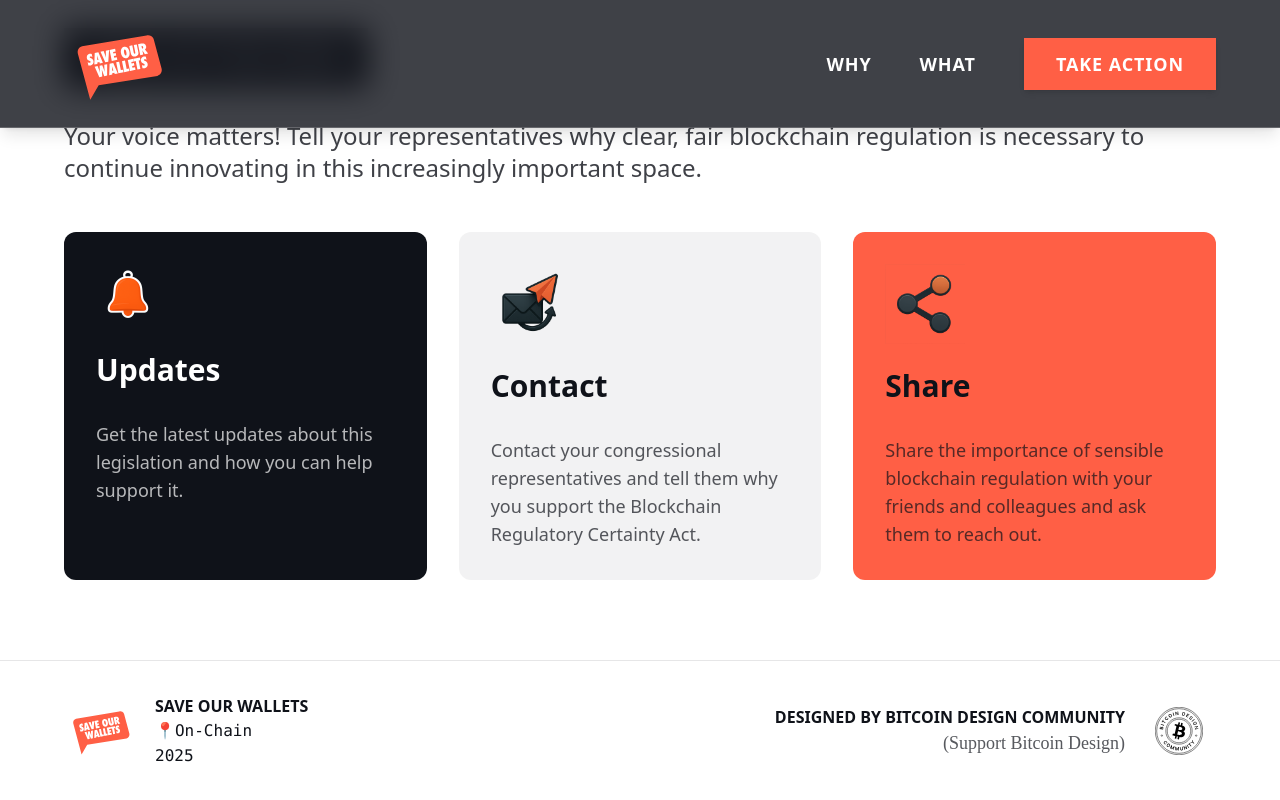
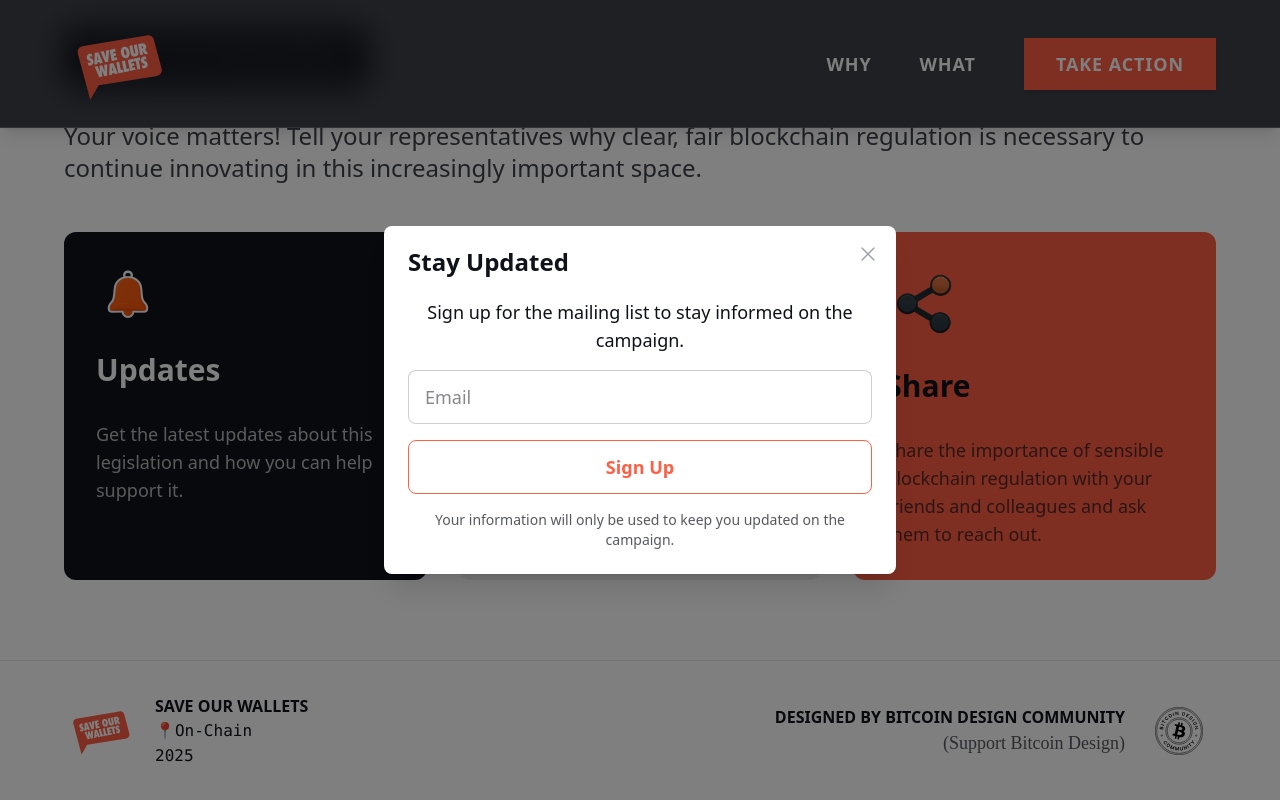
Before and after one commit to swedishfrenchpress/save-our-wallets, a Nuxt app: page / in a window 1280 px wide. Both pictures are taken after a click on the element 245 px from the left and 6107 px from the top of the page. Shown: the part 5701-6501 px from the top of the page. Built offline with nearby package versions, Linux system fonts and the light colour scheme.

Commit message:
added modal for the updates card in the take action section.

```diff
--- /dev/null
+++ b/components/UpdatesModal.vue
@@ -0,0 +1,135 @@
+<!-- components/UpdatesModal.vue -->
+<template>
+  <div v-if="isOpen" class="fixed inset-0 z-50 overflow-y-auto" aria-labelledby="modal-title" role="dialog" aria-modal="true">
+    <!-- Background overlay -->
+    <div class="fixed inset-0 bg-black bg-opacity-50 transition-opacity" @click="closeModal"></div>
+
+    <!-- Modal panel -->
+    <div class="flex min-h-full items-end justify-center p-4 text-center sm:items-center sm:p-0">
+      <div class="relative transform overflow-hidden rounded-lg bg-white px-4 pb-4 pt-5 text-left shadow-xl transition-all sm:my-8 sm:w-full sm:max-w-lg sm:p-6">
+        <!-- Close button -->
+        <div class="absolute right-0 top-0 pr-4 pt-4">
+          <button
+            type="button"
+            class="rounded-md bg-white text-gray-400 hover:text-gray-500 focus:outline-none"
+            @click="closeModal"
+          >
+            <span class="sr-only">Close</span>
+            <svg class="h-6 w-6" fill="none" viewBox="0 0 24 24" stroke-width="1.5" stroke="currentColor">
+              <path stroke-linecap="round" stroke-linejoin="round" d="M6 18L18 6M6 6l12 12" />
+            </svg>
+          </button>
+        </div>
+
+        <!-- Modal content -->
+        <div class="sm:flex sm:items-start">
+          <div class="mt-3 text-center sm:mt-0 sm:text-left w-full">
+            <h3 class="text-2xl font-bold leading-6 text-navy-900 mb-6" id="modal-title">
+              Stay Updated
+            </h3>
+
+            <!-- Email Form -->
+            <div class="email-form">
+              <h3 class="text-navy-900 text-base md:text-lg mb-4 text-center">
+                Sign up for the mailing list to stay informed on the campaign.
+              </h3>
+              <form @submit.prevent="submitForm" v-if="!signed_up" class="grid grid-cols-1 gap-4 items-center justify-center w-full">
+                <input
+                  type="email"
+                  placeholder="Email"
+                  ref="email"
+                  class="w-full px-4 py-3 bg-white border border-navy-900/20 text-navy-900 placeholder-navy-900/50 focus:outline-none focus:border-coral-500 text-base md:text-lg rounded-lg"
+                >
+                <button type="submit" :disabled="submitting" class="w-full border border-coral-500 text-coral-500 px-6 py-3 font-bold hover:bg-coral-500 hover:text-white transition-colors text-base md:text-lg bg-transparent rounded-lg">
+                  <span v-if="submitting" class="loading-spinner mr-2"></span>
+                  {{ submitting ? 'Signing up...' : 'Sign Up' }}
+                </button>
+              </form>
+              <p v-if="result != ''" class="text-navy-900 mt-4 text-center">
+                {{result}}
+              </p>
+
+              <p class="text-navy-900/70 text-xs md:text-sm text-center mt-4">
+                Your information will only be used to keep you updated on the campaign.
+              </p>
+            </div>
+          </div>
+        </div>
+      </div>
+    </div>
+  </div>
+</template>
+
+<script setup>
+const props = defineProps({
+  isOpen: {
+    type: Boolean,
+    required: true
+  }
+})
+
+const emit = defineEmits(['close'])
+
+const closeModal = () => {
+  emit('close')
+}
+
+const email = ref(null)
+const result = ref('')
+const signed_up = ref(false)
+const submitting = ref(false)
+
+async function submitForm() {
+  submitting.value = true
+  try {
+    grecaptcha.execute()
+  } catch(e) {
+    result.value = "reCAPTCHA failed to initialize, please refresh the page and try again"
+    submitting.value = false
+  }
+}
+
+async function recaptchaApproved(token) {
+  try {
+    const res = await fetch(`https://saveourwallets.org/email-signup/?token=${token}&email=${email.value.value}`)
+    if (!res.ok) {
+      result.value = "Failed to submit email, please try again"
+    } else {
+      signed_up.value = true
+      result.value = "Thank you for signing up to stay informed!"
+    }
+  } catch (e) {
+    result.value = "Failed to submit email, please try again"
+  }
+  submitting.value = false
+}
+
+onMounted(() => {
+  window.recaptchaApproved = recaptchaApproved
+})
+
+onUnmounted(() => {
+  delete window.recaptchaApproved
+})
+</script>
+
+<style scoped>
+.loading-spinner {
+  display: inline-block;
+  width: 1rem;
+  height: 1rem;
+  border: 2px solid currentColor;
+  border-right-color: transparent;
+  border-radius: 50%;
+  animation: spin 0.75s linear infinite;
+}
+
+@keyframes spin {
+  from {
+    transform: rotate(0deg);
+  }
+  to {
+    transform: rotate(360deg);
+  }
+}
+</style>
--- a/pages/index.vue
+++ b/pages/index.vue
@@ -371,7 +371,10 @@
         <!-- Action Cards -->
         <div class="grid md:grid-cols-3 gap-8">
           <!-- Updates Card - Navy -->
-          <div class="bg-navy-900 rounded-xl p-8 flex flex-col group hover:bg-white transition-all duration-300 ease-in-out cursor-pointer">
+          <div
+            class="bg-navy-900 rounded-xl p-8 flex flex-col group hover:bg-white transition-all duration-300 ease-in-out cursor-pointer"
+            @click="isUpdatesModalOpen = true"
+          >
             <div class="w-16 h-16 mb-6">
               <img
                 src="@/assets/images/updates.png"
@@ -436,6 +439,12 @@
       </div>
     </section>
 
+    <!-- Add Modal Component -->
+    <UpdatesModal
+      :is-open="isUpdatesModalOpen"
+      @close="isUpdatesModalOpen = false"
+    />
+
     <!-- Footer -->
     <footer class="py-8 px-4 bg-white border-t border-navy-900/10">
       <div class="max-w-6xl mx-auto flex flex-col md:flex-row justify-between items-start md:items-center">
@@ -482,9 +491,11 @@
 <script setup>
 import QuoteCarousel from '@/components/QuoteCarousel.vue'
 import DeveloperCarousel from '@/components/DeveloperCarousel.vue'
+import UpdatesModal from '@/components/UpdatesModal.vue'
 
 const isMenuOpen = ref(false)
 const isScrolled = ref(false)
+const isUpdatesModalOpen = ref(false)
 
 // Handle scroll events
 const handleScroll = () => {
```
